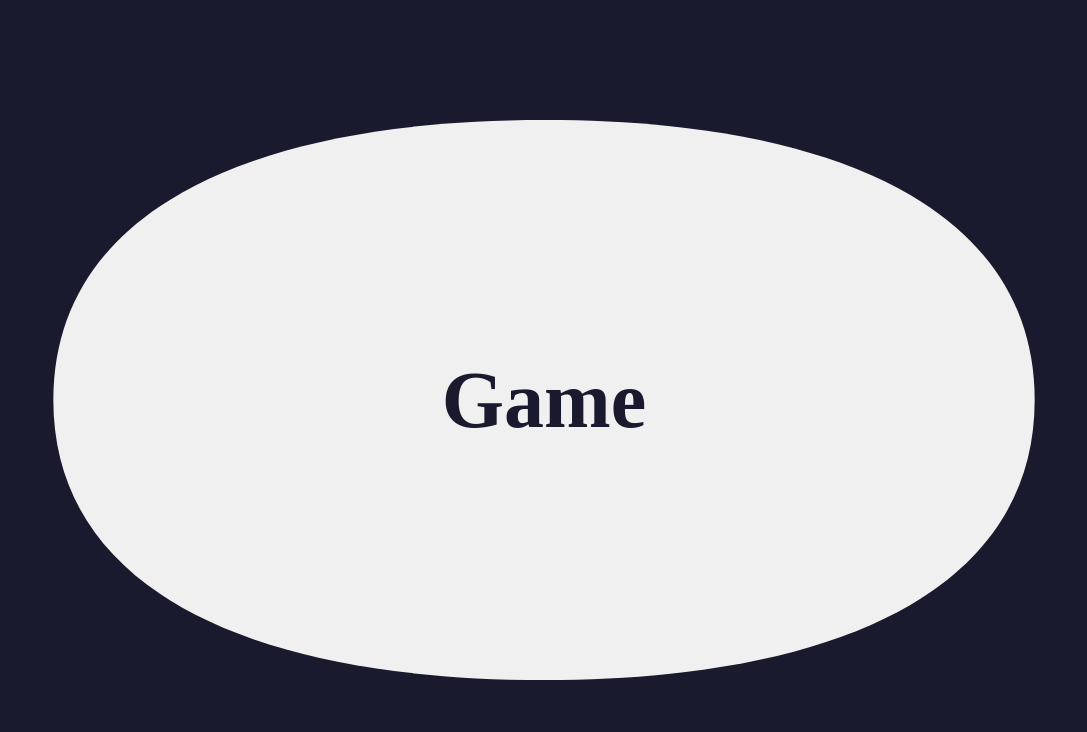
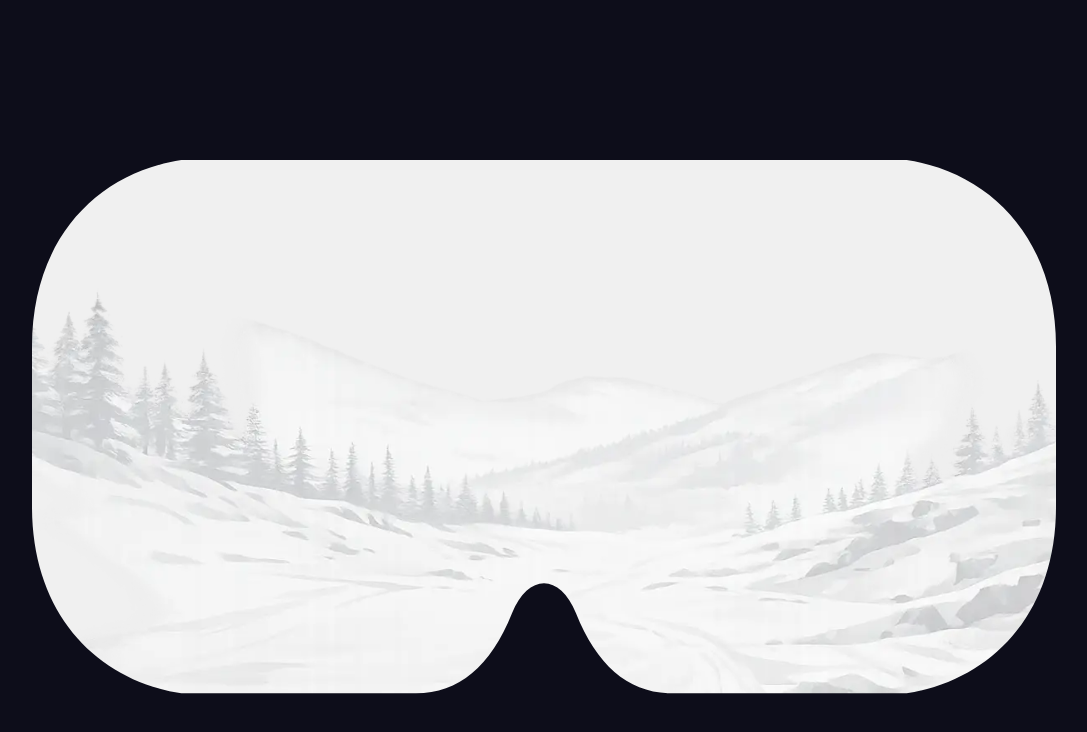
Before and after one commit to JakeR-Dev/chromaball, a React (Vite) app: page / in a window 1280 px wide. Both pictures are taken after a click on the button "START GAME". Shown: the top 732 px of the page, without its empty margins (96-1183 px from the left). Built offline with nearby package versions, Linux system fonts and the light colour scheme; a web font is replaced by a local one.

Commit message:
add background image asset, add player cursor perspective shift

```diff
--- a/src/components/Game.tsx
+++ b/src/components/Game.tsx
@@ -1,11 +1,42 @@
+import { useState } from 'react'
+
+// how aggressive the parallax effect is
+const max_parallax_offset = 48
+
 export const Game = () => {
+  // keep the background shift in css vars so they can be used in the stylesheet
+  const [backgroundPosition, setBackgroundPosition] = useState({
+    '--bg-pos-x': '50%',
+    '--bg-pos-y': '50%',
+  } as React.CSSProperties)
+
+  const handleMouseMove = ({ currentTarget, clientX, clientY }: React.MouseEvent<HTMLDivElement>) => {
+    const { left, top, width, height } = currentTarget.getBoundingClientRect()
+    // convert the cursor position into an offset from the game center
+    const offsetX = ((clientX - left) / width - 0.5) * max_parallax_offset
+    const offsetY = ((clientY - top) / height - 0.5) * max_parallax_offset
+
+    // feed new offsets into the existing css vars to shift the background position
+    setBackgroundPosition({
+      '--bg-pos-x': `calc(50% - ${offsetX}px)`,
+      '--bg-pos-y': `calc(50% - ${offsetY}px)`,
+    } as React.CSSProperties)
+  }
+
+  const handleMouseLeave = () => {
+    // snap back to the centered background when the cursor leaves the game area
+    setBackgroundPosition({
+      '--bg-pos-x': '50%',
+      '--bg-pos-y': '50%',
+    } as React.CSSProperties)
+  }
+
   return (
-    <div className="game">
-      <h1
-        className="color-night"
-        style={{position: 'absolute', top: '50%', left: '50%', transform: 'translate(-50%, -50%)'}}>
-        Game
-      </h1>
-    </div>
+    <div
+      className="game"
+      onMouseMove={handleMouseMove}
+      onMouseLeave={handleMouseLeave}
+      style={backgroundPosition}
+    />
   )
 }
--- a/src/components/POV.tsx
+++ b/src/components/POV.tsx
@@ -13,17 +13,29 @@ export const POV = () => {
           <mask id="goggle-cutout">
             <rect width="100%" height="100%" fill="white"/>
 
-            <path d="
-              M140,300
-              C140,160 320,90 600,90
-              C880,90 1060,160 1060,300
-              C1060,440 880,510 600,510
-              C320,510 140,440 140,300
-              Z" fill="black" fillRule="evenodd"/>
+            <path
+              fill="black"
+              fillRule="evenodd"
+              d="
+                M120,260
+                C120,180 180,130 260,120
+                L940,120
+                C1020,130 1080,180 1080,260
+                L1080,380
+                C1080,460 1020,510 940,520
+                L720,520
+                C680,520 650,500 630,460
+                C615,430 585,430 570,460
+                C550,500 520,520 480,520
+                L260,520
+                C180,510 120,460 120,380
+                Z
+              "
+            />
           </mask>
         </defs>
 
-        <rect width="100%" height="100%" fill="#1A1A2E" mask="url(#goggle-cutout)"/>
+        <rect width="100%" height="100%" fill="#0D0D1A" mask="url(#goggle-cutout)"/>
       </svg>
     </div>
   )
--- a/src/styles/_elements.scss
+++ b/src/styles/_elements.scss
@@ -39,21 +39,16 @@
 }
 
 .pov-wrapper {
-  position: absolute;
-  top: 0;
-  left: 0;
-  width: 100%;
-  height: 100%;
   z-index: 10;
   cursor: default;
-}
-.pov {
+  &, .pov {
     position: absolute;
     top: 0;
     left: 0;
     width: 100%;
     height: 100%;
     pointer-events: none;
+  }
 }
 
 .game {
@@ -62,8 +57,18 @@
   left: 0;
   width: 100vw;
   height: 100vh;
+  --bg-pos-x: 50%;
+  --bg-pos-y: 50%;
   z-index: 9;
   cursor: crosshair;
+  transition: background-position 120ms ease-out;
+  background: {
+    image: url('../assets/snowy-backdrop.webp');
+    size: cover;
+    // this is updated dynamically in Game.tsx based on player cursor position
+    position: var(--bg-pos-x) var(--bg-pos-y);
+    color: var(--color-arena);
+  }
 }
 
 .welcome-screen {
```
Also changed, not shown: src/assets/snowy-backdrop.webp (added). Lines whose indentation alone changed are shown as unchanged.
